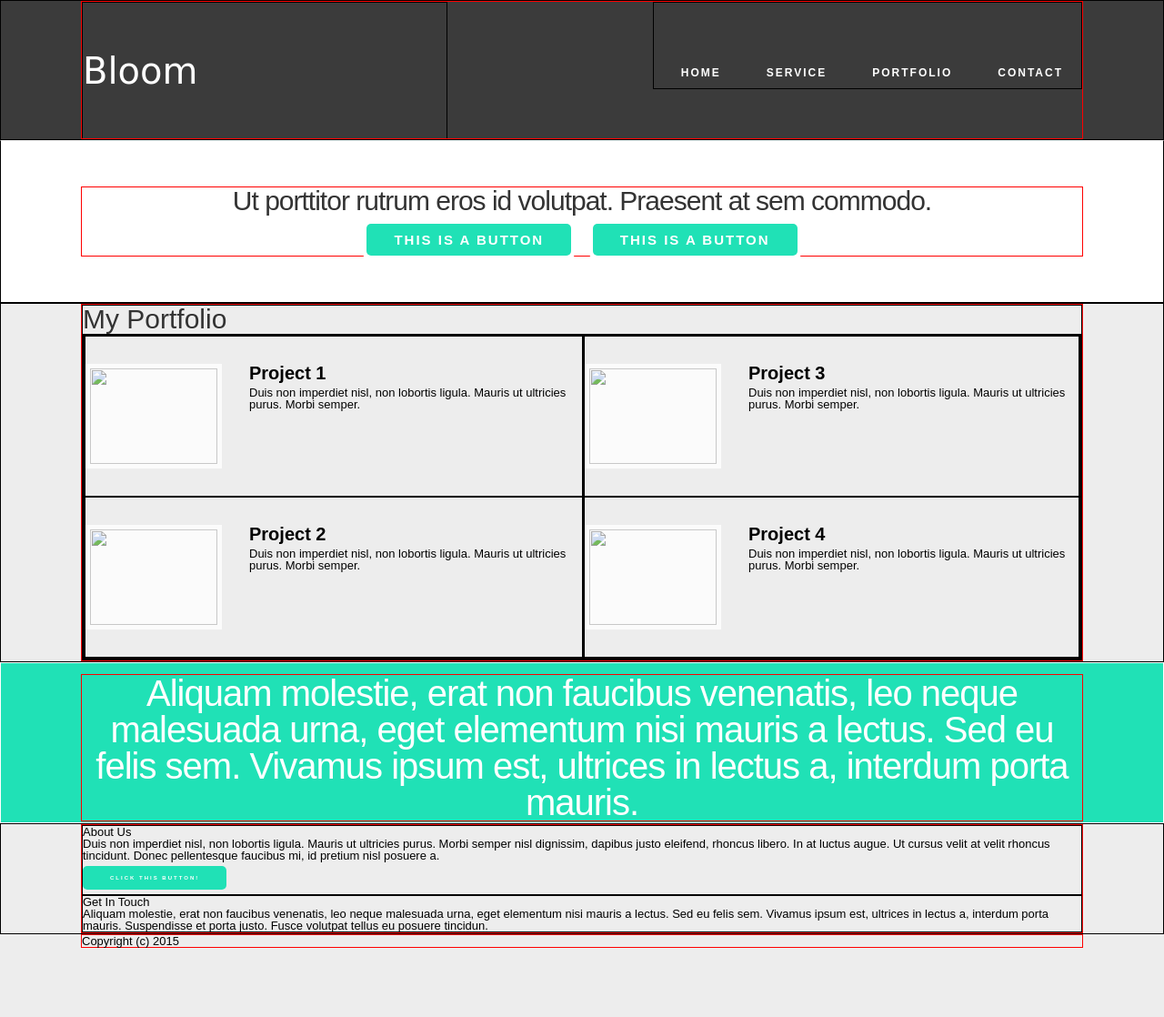
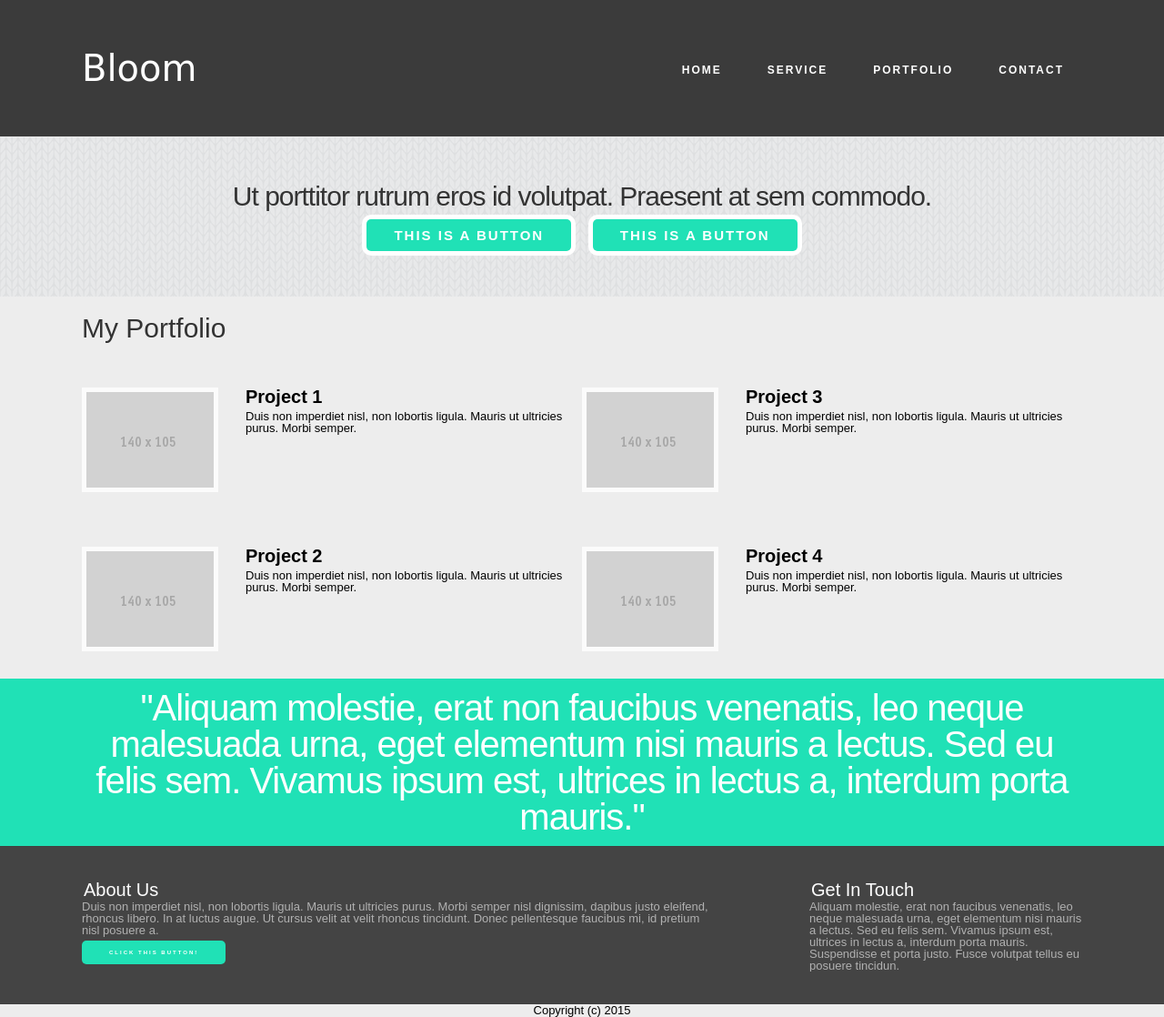
Before and after one commit to VanessaO/flat-design-page, a plain HTML site: page index.html in a window 1280 px wide. Shown: the whole page at 91% size. Before the commit the page ends 1042 px from the top, so only its background shows below. Drawn offline with Linux system fonts and the light colour scheme; a web font is replaced by a local one.

Commit message:
Add footer stylings and final touches

```diff
--- a/index.html
+++ b/index.html
@@ -59,12 +59,12 @@
 
 						<!--BOX_STYLE // Contains portfolio image, heading, and description-->
 						<div class="box-style">
-							<a href="#"><img src="images/screenshot01.jpg" width="140" height="105" alt="" /></a>
+							<a href="#"><img src="img/placeholder.gif" width="140" height="105" alt="" /></a>
 							<h3>Project 1</h3>
 							<p>Duis non imperdiet nisl, non lobortis ligula. Mauris ut ultricies purus. Morbi semper.</p>
 						</div>
 						<div class="box-style">
-							<a href="#"><img src="images/screenshot02.jpg" width="140" height="105" alt="" /></a>
+							<a href="#"><img src="img/placeholder.gif" width="140" height="105" alt="" /></a>
 							<h3>Project 2</h3>
 							<p>Duis non imperdiet nisl, non lobortis ligula. Mauris ut ultricies purus. Morbi semper.</p>
 						</div>
@@ -75,12 +75,12 @@
 
 						<!--BOX_STYLE // Contains portfolio image, heading, and description-->
 						<div class="box-style">
-							<a href="#"><img src="images/screenshot03.jpg" width="140" height="105" alt="" /></a>
+							<a href="#"><img src="img/placeholder.gif" width="140" height="105" alt="" /></a>
 							<h3>Project 3</h3>
 							<p>Duis non imperdiet nisl, non lobortis ligula. Mauris ut ultricies purus. Morbi semper.</p>
 						</div>
 						<div class="box-style">
-							<a href="#"><img src="images/screenshot04.jpg" width="140" height="105" alt="" /></a>
+							<a href="#"><img src="img/placeholder.gif" width="140" height="105" alt="" /></a>
 							<h3>Project 4</h3>
 							<p>Duis non imperdiet nisl, non lobortis ligula. Mauris ut ultricies purus. Morbi semper.</p>
 						</div>
@@ -95,7 +95,7 @@
 
 		<!--BANNER.CONTAINER // Contains the large banner text-->
 		<div id="banner" class="container">
-			<p>Aliquam molestie, erat non faucibus venenatis, leo neque malesuada urna, eget elementum nisi mauris a lectus. Sed eu felis sem. Vivamus ipsum est, ultrices in lectus a, interdum porta mauris.</p>
+			<p>"Aliquam molestie, erat non faucibus venenatis, leo neque malesuada urna, eget elementum nisi mauris a lectus. Sed eu felis sem. Vivamus ipsum est, ultrices in lectus a, interdum porta mauris."</p>
 		</div>
 	</div>
 
--- a/styles.css
+++ b/styles.css
@@ -60,18 +60,11 @@ body {
 	font-size: 13px;
 }
 
-/*// FOR LAYOUT PURPOSES ONLY-- DELETE LATER //*/
-
-body div {
-	border: 1px solid;
-}
-
 /** CONTAINER */
 
 .container {
 	width: 1100px;
 	margin: 0 auto;
-	border: 1px solid red;
 }
 
 .clearfix {
@@ -159,7 +152,7 @@ body div {
 #featured-wrapper {
 	overflow: hidden;
 	padding: 50px 0;
-	background-image: url('images/geometry.png');
+	background-image: url('img/knitting_bg.png');
 	background-color: white;
 	border-top: 1px solid #E7E7E7;
 	text-align: center;
@@ -223,7 +216,7 @@ body div {
 
 #content header {
 	display: block;
-	margin-bottom: 1px;
+	margin: 20px 0;
 	font-size: 30px;
 	font-weight: 400;
 	color: #333333;
@@ -264,7 +257,7 @@ body div {
 
 #banner-wrapper {
 	overflow: hidden;
-	padding: 12px 0 1px 0;
+	padding: 12px 0;
 	background-color: #20e1b6;
 	text-align: center;
 	color: #fff;
@@ -274,3 +267,50 @@ body div {
 	letter-spacing: -1px;
 	font-size: 40px;
 }
+
+/** FOOTER */
+
+#footer-wrapper {
+	overflow: hidden;
+	padding: 35px 0px;
+	background: #444;
+	border-top: 1px solid #404040;
+	border-bottom: 1px solid #404040;
+}
+
+#footer {
+	overflow: hidden;
+	color: #B1B1B1;
+}
+
+#footer header {
+	margin: 2px;
+	font-size: 20px;
+	font-weight: 400;
+	color: #fff;
+}
+
+#footer #fbox1 {
+	float: left;
+	width: 700px;
+}
+
+#footer #fbox2 {
+	float: right;
+	width: 300px;
+}
+
+#footer a {
+	color: #D0D0D0;
+}
+
+#footer .button-small {
+	color: #ffffff;
+}
+
+#copyright {
+	text-align: center;
+}
+#copyright a {
+	color: #818181;
+}
```
Also changed, not shown: img/knitting_bg.png (added), img/placeholder.gif (added).
